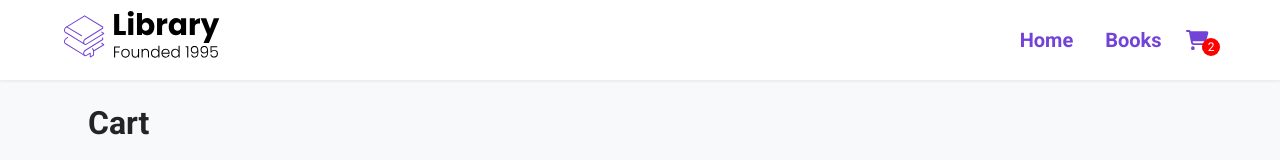
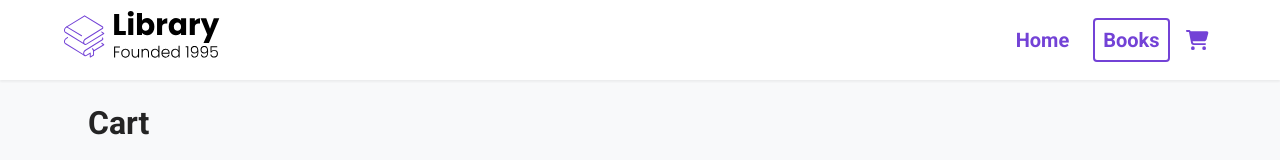
Before and after one commit to Owen-San/react-ecommerce-store, a React (Create React App) app: page /cart in a window 1280 px wide. Shown: the top 160 px of the page. Built offline with nearby package versions, Linux system fonts and the light colour scheme.

Commit message:
Fixed cart ui improperly displaying the number of items in the cart

```diff
--- a/src/App.js
+++ b/src/App.js
@@ -56,14 +56,6 @@ function App() {
     return counter;
   }
 
-  function numberOfItems() {
-    let counter = 0;
-    cart.forEach((item) => {
-      counter += +item.quantity;
-    });
-    return counter;
-  }
-
   function calcPrices() {
     let total = 0;
     cart.forEach((item) => {
@@ -79,7 +71,7 @@ function App() {
   return (
     <Router>
       <div className="App">
-        <Nav numberOfItems={numberOfItems()} />
+        <Nav numberOfItems={numberOfItems(numberOfItems)} />
         <Routes>
           <Route path="/" element={<Home books={books} />} />
           <Route path="/books" element={<Books books={books} />} />
--- a/src/components/Nav.jsx
+++ b/src/components/Nav.jsx
@@ -3,19 +3,20 @@ import { FontAwesomeIcon } from "@fortawesome/react-fontawesome";
 import LibraryLogo from "../assets/Library.svg";
 import { Link } from "react-router-dom";
 
-export default function Nav() {
+const Nav = ({ numberOfItems }) => {
   function openMenu() {
     document.body.classList += " menu--open";
   }
+
   function closeMenu() {
-    document.body.classList.remove ("menu--open");
+    document.body.classList.remove("menu--open");
   }
 
   return (
     <nav>
       <div className="nav__container">
         <Link to="/">
-          <img src={LibraryLogo} alt="" className="logo" />
+          <img className="logo" src={LibraryLogo} alt="" />
         </Link>
         <ul className="nav__links">
           <li className="nav__list">
@@ -24,7 +25,7 @@ export default function Nav() {
             </Link>
           </li>
           <li className="nav__list">
-            <Link to="/books" className="nav__link">
+            <Link to="/books" className="nav__link nav__link--primary">
               Books
             </Link>
           </li>
@@ -35,26 +36,29 @@ export default function Nav() {
             <Link to="/cart" className="nav__link">
               <FontAwesomeIcon icon="shopping-cart" />
             </Link>
-            <span className="cart__length">2</span>
+            {numberOfItems > 0 && (
+              <span className="cart__length">{numberOfItems}</span>
+            )}
           </li>
         </ul>
+
         <div className="menu__backdrop">
           <button className="btn__menu btn__menu--close" onClick={closeMenu}>
             <FontAwesomeIcon icon="times" />
           </button>
           <ul className="menu__links">
             <li className="menu__list">
-              <Link to="/" className="menu__link">
+              <Link to="/" className="menu__link" onClick={closeMenu}>
                 Home
               </Link>
             </li>
             <li className="menu__list">
-              <Link to="/books" className="menu__link">
+              <Link to="/books" className="menu__link" onClick={closeMenu}>
                 Books
               </Link>
             </li>
             <li className="menu__list">
-              <Link to="/cart" className="menu__link">
+              <Link to="/cart" className="menu__link" onClick={closeMenu}>
                 Cart
               </Link>
             </li>
@@ -63,4 +67,6 @@ export default function Nav() {
       </div>
     </nav>
   );
-}
+};
+
+export default Nav;
--- a/src/pages/Cart.jsx
+++ b/src/pages/Cart.jsx
@@ -87,7 +87,7 @@ const Cart = ({ cart, updateCart, removeItem, totals }) => {
                   <span>Total</span>
                   <span>${totals.total.toFixed(2)}</span>
                 </div>
-                <button className="btn btn__checkout no-cursor" onClick={() => alert(`Haven't got around to doing this :(`)}>
+                <button className="btn btn__checkout no-cursor" onClick={() => alert(`Will implement at a later date! :)`)}>
                   Proceed to checkout
                 </button>
               </div>
```
